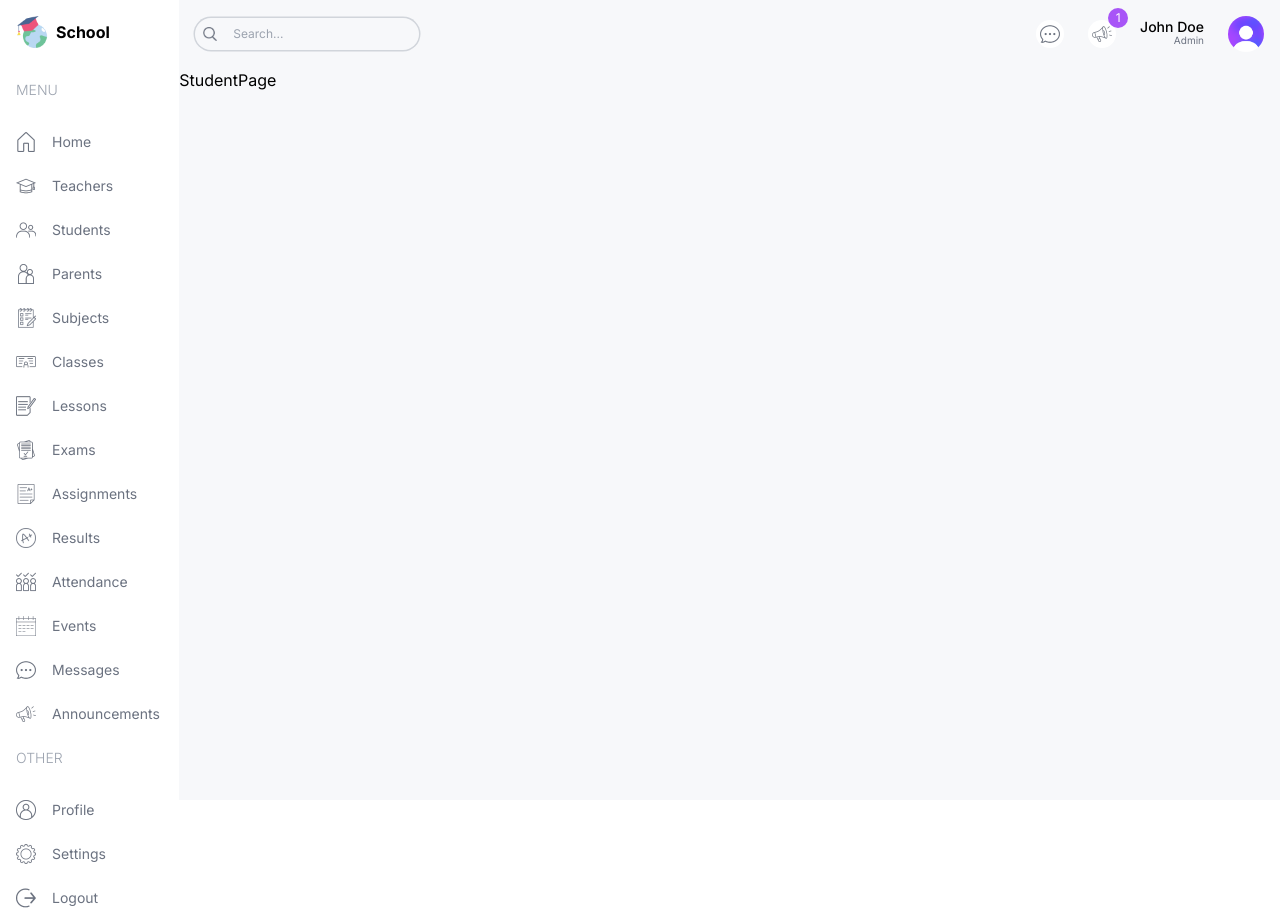
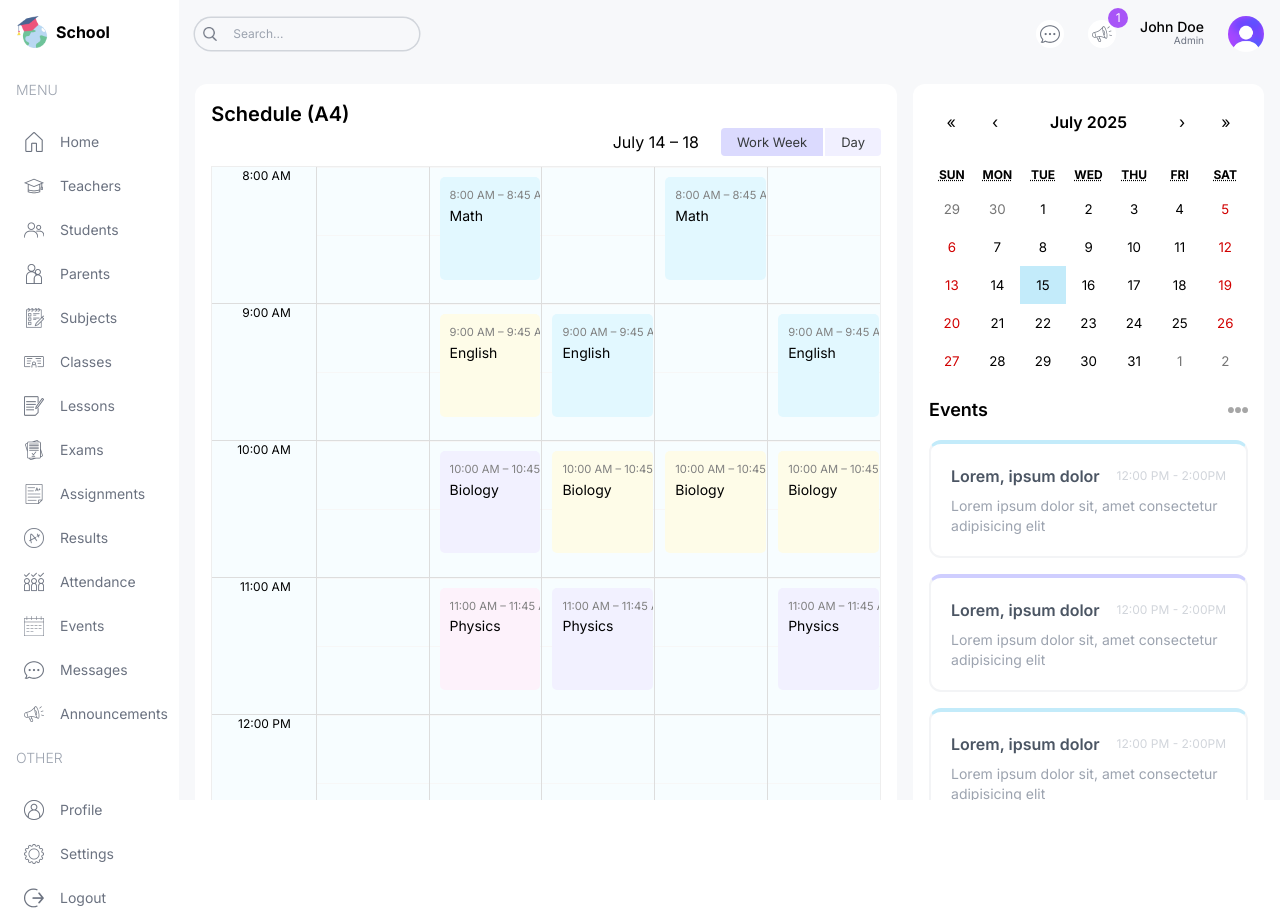
Before and after one commit to vitwits/school_dashboard, a Next.js app: page /student in a window 1280 px wide. Built offline with nearby package versions, Linux system fonts and the light colour scheme.

Commit message:
added big calendar for student page

```diff
--- a/package.json
+++ b/package.json
@@ -9,9 +9,12 @@
     "lint": "next lint"
   },
   "dependencies": {
+    "@types/react-big-calendar": "^1.16.2",
     "calendar": "^0.1.1",
+    "moment": "^2.30.1",
     "next": "14.2.5",
     "react": "^18.3.1",
+    "react-big-calendar": "^1.19.4",
     "react-calendar": "^6.0.0",
     "react-dom": "^18",
     "recharts": "^3.1.0"
--- a/src/app/(dashboard)/student/page.tsx
+++ b/src/app/(dashboard)/student/page.tsx
@@ -1,9 +1,26 @@
-import React from 'react'
+"use client";
+import Announcements from "@/components/Announcements";
+import BigCalendar from "@/components/BigCalendar";
+import EventCalendar from "@/components/EventCalendar";
+import "react-big-calendar/lib/css/react-big-calendar.css";
 
 const StudentPage = () => {
   return (
-    <div>StudentPage</div>
-  )
-}
+    <div className="p-4 flex gap-4 flex-col xl:flex-row">
+      {/* LEFT */}
+      <div className="w-full xl:w-2/3">
+        <div className="h-full bg-white p-4 rounded-xl">
+          <h1 className="text-xl font-semibold">Schedule (A4)</h1>
+          <BigCalendar />
+        </div>
+      </div>
+      {/* RIGHT */}
+      <div className="w-full xl:w-1/3 flex flex-col gap-8">
+        <EventCalendar />
+        <Announcements />
+      </div>
+    </div>
+  );
+};
 
-export default StudentPage
+export default StudentPage;
--- a/src/app/globals.css
+++ b/src/app/globals.css
@@ -16,3 +16,93 @@
 .react-calendar__navigation__label__labelText {
   font-weight: 600 !important;
 }
+
+.rbc-btn-group:first-child {
+  display: none !important;
+}
+
+.rbc-toolbar-label {
+  text-align: right !important;
+  padding: 0px 20px !important;
+}
+
+.rbc-btn-group:last-child {
+  font-size: 13px !important;
+}
+
+.rbc-btn-group:last-child button {
+  border: none !important;
+  background-color: #f1f0ff !important;
+  margin-left: 2px !important;
+}
+
+.rbc-toolbar button.rbc-active {
+  background-color: #dbdafe !important;
+  box-shadow: none !important;
+}
+
+.rbc-time-view {
+  border-color: #eee !important;
+}
+
+.rbc-time-header {
+  display: none !important;
+}
+
+.rbc-time-content {
+  border: none !important;
+}
+
+.rbc-time-gutter.rbc-time-column {
+  font-size: 12px !important;
+}
+
+.rbc-time-gutter.rbc-time-column .rbc-timeslot-group {
+  padding: 0px 20px !important;
+}
+
+.rbc-timeslot-group {
+  background-color: #f7fdff !important;
+}
+
+.rbc-day-slot {
+  font-size: 14px !important;
+}
+
+.rbc-event {
+  border: none !important;
+  color: black !important;
+  padding: 10px !important;
+  margin: 10px !important;
+  width: 99% !important;
+}
+
+.rbc-event:nth-child(1) {
+  background-color: #e2f8ff !important;
+}
+.rbc-event:nth-child(2) {
+  background-color: #fefce8 !important;
+}
+.rbc-event:nth-child(3) {
+  background-color: #f2f1ff !important;
+}
+.rbc-event:nth-child(4) {
+  background-color: #fdf2fb !important;
+}
+.rbc-event:nth-child(5) {
+  background-color: #e2f8ff !important;
+}
+.rbc-event:nth-child(6) {
+  background-color: #fefce8 !important;
+}
+.rbc-event:nth-child(7) {
+  background-color: #f2f1ff !important;
+}
+.rbc-event:nth-child(8) {
+  background-color: #fdf2fb !important;
+}
+
+.rbc-event-label{
+  color: gray !important;
+  margin-bottom: 5px;
+}
--- /dev/null
+++ b/src/components/BigCalendar.tsx
@@ -0,0 +1,34 @@
+"use client";
+
+import { Calendar, momentLocalizer, View, Views } from "react-big-calendar";
+import moment from "moment";
+import { calendarEvents } from "@/lib/data";
+import "react-big-calendar/lib/css/react-big-calendar.css";
+import { useState } from "react";
+
+const localizer = momentLocalizer(moment);
+
+const BigCalendar = () => {
+  const [view, setView] = useState<View>(Views.WORK_WEEK);
+
+  const handleOnChangeView = (selectedView: View) => {
+    setView(selectedView);
+  };
+
+  return (
+    <Calendar
+      localizer={localizer}
+      events={calendarEvents}
+      startAccessor="start"
+      endAccessor="end"
+      views={["work_week", "day"]}
+      view={view}
+      style={{ height: "98%" }}
+      onView={handleOnChangeView}
+      min={new Date(0, 0, 0, 8, 0)} // 8:00 ранку
+      max={new Date(0, 0, 0, 17, 0)} // 17:00 вечора
+    />
+  );
+};
+
+export default BigCalendar;
--- a/src/components/Menu.tsx
+++ b/src/components/Menu.tsx
@@ -1,6 +1,6 @@
-import Link from 'next/link';
-import Image from 'next/image';
-
+import Link from "next/link";
+import Image from "next/image";
+import { role } from "@/lib/data";
 
 const menuItems = [
   {
@@ -119,20 +119,30 @@
 
 const Menu = () => {
   return (
-    <div className='mt-4 text-sm h-fit'>
-      {menuItems.map(i => (
-        <div className='flex flex-col gap-2' key={i.title}>
-          <span className='hidden lg:block text-gray-400 font-light my-4'>{i.title}</span>
-          {i.items.map(item => (
-            <Link className='flex items-center justify-center lg:justify-start gap-4 text-gray-500 py-2' href={item.href} key={item.label}>
-              <Image src={item.icon} alt='' width={20} height={20} />
-              <span className='hidden lg:block'>{item.label}</span>
-            </Link>
-          ))}
+    <div className="mt-4 text-sm h-fit">
+      {menuItems.map((i) => (
+        <div className="flex flex-col gap-2" key={i.title}>
+          <span className="hidden lg:block text-gray-400 font-light my-4">
+            {i.title}
+          </span>
+          {i.items.map((item) => {
+            if (item.visible.includes(role)) {
+              return (
+                <Link
+                  className="flex items-center justify-center lg:justify-start gap-4 text-gray-500 py-2 rounded-xl hover:bg-lamaSkyLight md:px-2"
+                  href={item.href}
+                  key={item.label}
+                >
+                  <Image src={item.icon} alt="" width={20} height={20} />
+                  <span className="hidden lg:block">{item.label}</span>
+                </Link>
+              );
+            }
+          })}
         </div>
       ))}
     </div>
-  )
-}
+  );
+};
 
-export default Menu
+export default Menu;
--- a/src/lib/data.ts
+++ b/src/lib/data.ts
@@ -915,149 +915,144 @@
   },
 ];
 
-
 // YOU SHOULD CHANGE THE DATES OF THE EVENTS TO THE CURRENT DATE TO SEE THE EVENTS ON THE CALENDAR
 export const calendarEvents = [
   {
     title: "Math",
     allDay: false,
-    start: new Date(2024, 7, 12, 8, 0),
-    end: new Date(2024, 7, 12, 8, 45),
+    start: new Date(2025, 6, 15, 8, 0),
+    end: new Date(2025, 6, 15, 8, 45),
   },
   {
     title: "English",
     allDay: false,
-    start: new Date(2024, 7, 12, 9, 0),
-    end: new Date(2024, 7, 12, 9, 45),
+    start: new Date(2025, 6, 15, 9, 0),
+    end: new Date(2025, 6, 15, 9, 45),
   },
   {
     title: "Biology",
     allDay: false,
-    start: new Date(2024, 7, 12, 10, 0),
-    end: new Date(2024, 7, 12, 10, 45),
+    start: new Date(2025, 6, 15, 10, 0),
+    end: new Date(2025, 6, 15, 10, 45),
   },
   {
     title: "Physics",
     allDay: false,
-    start: new Date(2024, 7, 12, 11, 0),
-    end: new Date(2024, 7, 12, 11, 45),
+    start: new Date(2025, 6, 15, 11, 0),
+    end: new Date(2025, 6, 15, 11, 45),
   },
   {
     title: "Chemistry",
     allDay: false,
-    start: new Date(2024, 7, 12, 13, 0),
-    end: new Date(2024, 7, 12, 13, 45),
+    start: new Date(2025, 6, 15, 13, 0),
+    end: new Date(2025, 6, 15, 13, 45),
   },
   {
     title: "History",
     allDay: false,
-    start: new Date(2024, 7, 12, 14, 0),
-    end: new Date(2024, 7, 12, 14, 45),
+    start: new Date(2025, 6, 15, 14, 0),
+    end: new Date(2025, 6, 15, 14, 45),
   },
   {
     title: "English",
     allDay: false,
-    start: new Date(2024, 7, 13, 9, 0),
-    end: new Date(2024, 7, 13, 9, 45),
+    start: new Date(2025, 6, 16, 9, 0),
+    end: new Date(2025, 6, 16, 9, 45),
   },
   {
     title: "Biology",
     allDay: false,
-    start: new Date(2024, 7, 13, 10, 0),
-    end: new Date(2024, 7, 13, 10, 45),
+    start: new Date(2025, 6, 16, 10, 0),
+    end: new Date(2025, 6, 16, 10, 45),
   },
   {
     title: "Physics",
     allDay: false,
-    start: new Date(2024, 7, 13, 11, 0),
-    end: new Date(2024, 7, 13, 11, 45),
+    start: new Date(2025, 6, 16, 11, 0),
+    end: new Date(2025, 6, 16, 11, 45),
   },
-
   {
     title: "History",
     allDay: false,
-    start: new Date(2024, 7, 13, 14, 0),
-    end: new Date(2024, 7, 13, 14, 45),
+    start: new Date(2025, 6, 16, 14, 0),
+    end: new Date(2025, 6, 16, 14, 45),
   },
   {
     title: "Math",
     allDay: false,
-    start: new Date(2024, 7, 14, 8, 0),
-    end: new Date(2024, 7, 14, 8, 45),
+    start: new Date(2025, 6, 17, 8, 0),
+    end: new Date(2025, 6, 17, 8, 45),
   },
   {
     title: "Biology",
     allDay: false,
-    start: new Date(2024, 7, 14, 10, 0),
-    end: new Date(2024, 7, 14, 10, 45),
+    start: new Date(2025, 6, 17, 10, 0),
+    end: new Date(2025, 6, 17, 10, 45),
   },
-
   {
     title: "Chemistry",
     allDay: false,
-    start: new Date(2024, 7, 14, 13, 0),
-    end: new Date(2024, 7, 14, 13, 45),
+    start: new Date(2025, 6, 17, 13, 0),
+    end: new Date(2025, 6, 17, 13, 45),
   },
   {
     title: "History",
     allDay: false,
-    start: new Date(2024, 7, 14, 14, 0),
-    end: new Date(2024, 7, 13, 14, 45),
+    start: new Date(2025, 6, 17, 14, 0),
+    end: new Date(2025, 6, 17, 14, 45),
   },
   {
     title: "English",
     allDay: false,
-    start: new Date(2024, 7, 15, 9, 0),
-    end: new Date(2024, 7, 15, 9, 45),
+    start: new Date(2025, 6, 18, 9, 0),
+    end: new Date(2025, 6, 18, 9, 45),
   },
   {
     title: "Biology",
     allDay: false,
-    start: new Date(2024, 7, 15, 10, 0),
-    end: new Date(2024, 7, 15, 10, 45),
+    start: new Date(2025, 6, 18, 10, 0),
+    end: new Date(2025, 6, 18, 10, 45),
   },
   {
     title: "Physics",
     allDay: false,
-    start: new Date(2024, 7, 15, 11, 0),
-    end: new Date(2024, 7, 15, 11, 45),
+    start: new Date(2025, 6, 18, 11, 0),
+    end: new Date(2025, 6, 18, 11, 45),
   },
-
   {
     title: "History",
     allDay: false,
-    start: new Date(2024, 7, 15, 14, 0),
-    end: new Date(2024, 7, 15, 14, 45),
+    start: new Date(2025, 6, 18, 14, 0),
+    end: new Date(2025, 6, 18, 14, 45),
   },
   {
     title: "Math",
     allDay: false,
-    start: new Date(2024, 7, 16, 8, 0),
-    end: new Date(2024, 7, 16, 8, 45),
+    start: new Date(2025, 6, 19, 8, 0),
+    end: new Date(2025, 6, 19, 8, 45),
   },
   {
     title: "English",
     allDay: false,
-    start: new Date(2024, 7, 16, 9, 0),
-    end: new Date(2024, 7, 16, 9, 45),
+    start: new Date(2025, 6, 19, 9, 0),
+    end: new Date(2025, 6, 19, 9, 45),
   },
-
   {
     title: "Physics",
     allDay: false,
-    start: new Date(2024, 7, 16, 11, 0),
-    end: new Date(2024, 7, 16, 11, 45),
+    start: new Date(2025, 6, 19, 11, 0),
+    end: new Date(2025, 6, 19, 11, 45),
   },
   {
     title: "Chemistry",
     allDay: false,
-    start: new Date(2024, 7, 16, 13, 0),
-    end: new Date(2024, 7, 16, 13, 45),
+    start: new Date(2025, 6, 19, 13, 0),
+    end: new Date(2025, 6, 19, 13, 45),
   },
   {
     title: "History",
     allDay: false,
-    start: new Date(2024, 7, 16, 14, 0),
-    end: new Date(2024, 7, 16, 14, 45),
+    start: new Date(2025, 6, 19, 14, 0),
+    end: new Date(2025, 6, 19, 14, 45),
   },
 ];
```
Also changed, not shown: 1 other file (tests, documents, lock files or other folders).
